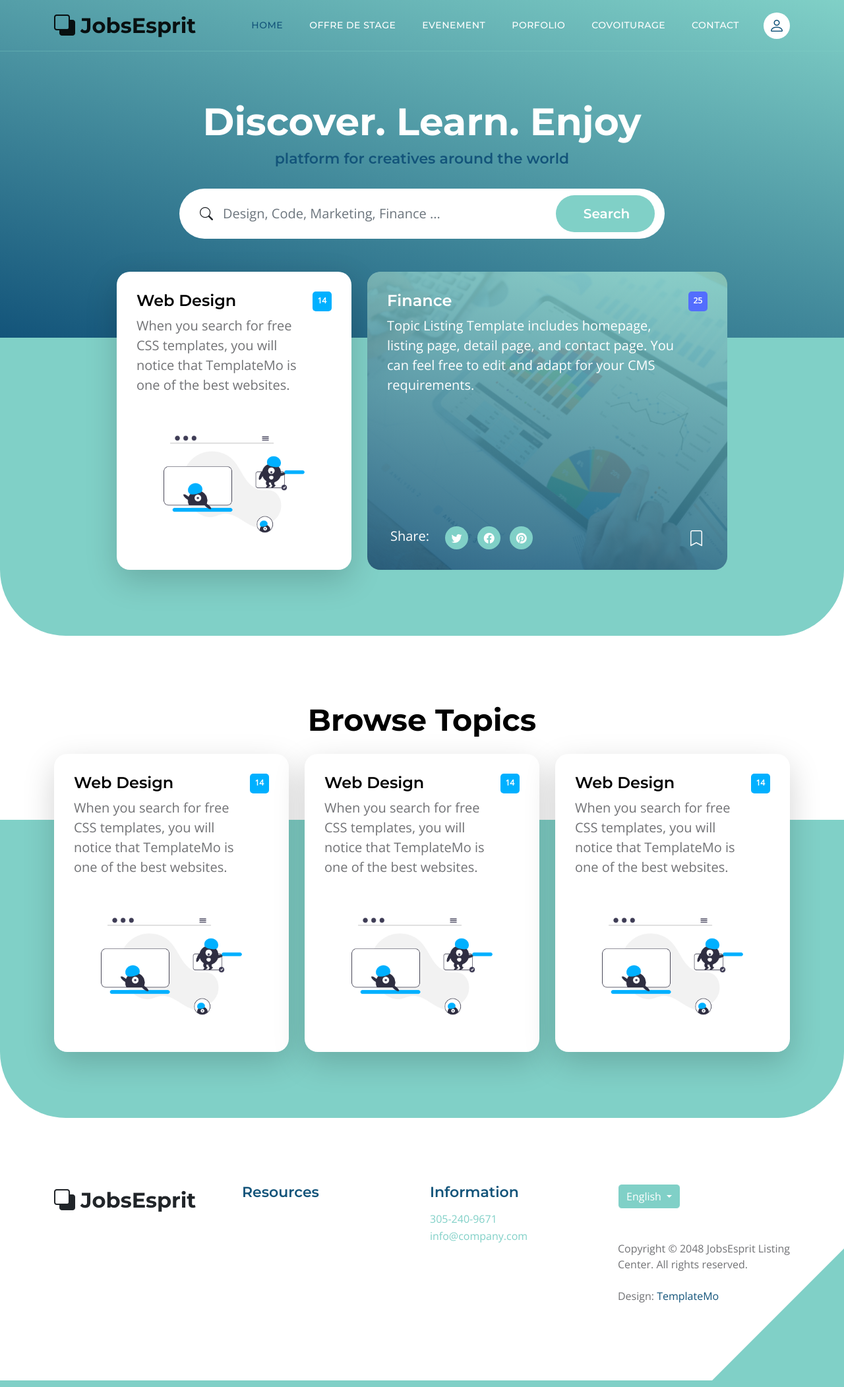
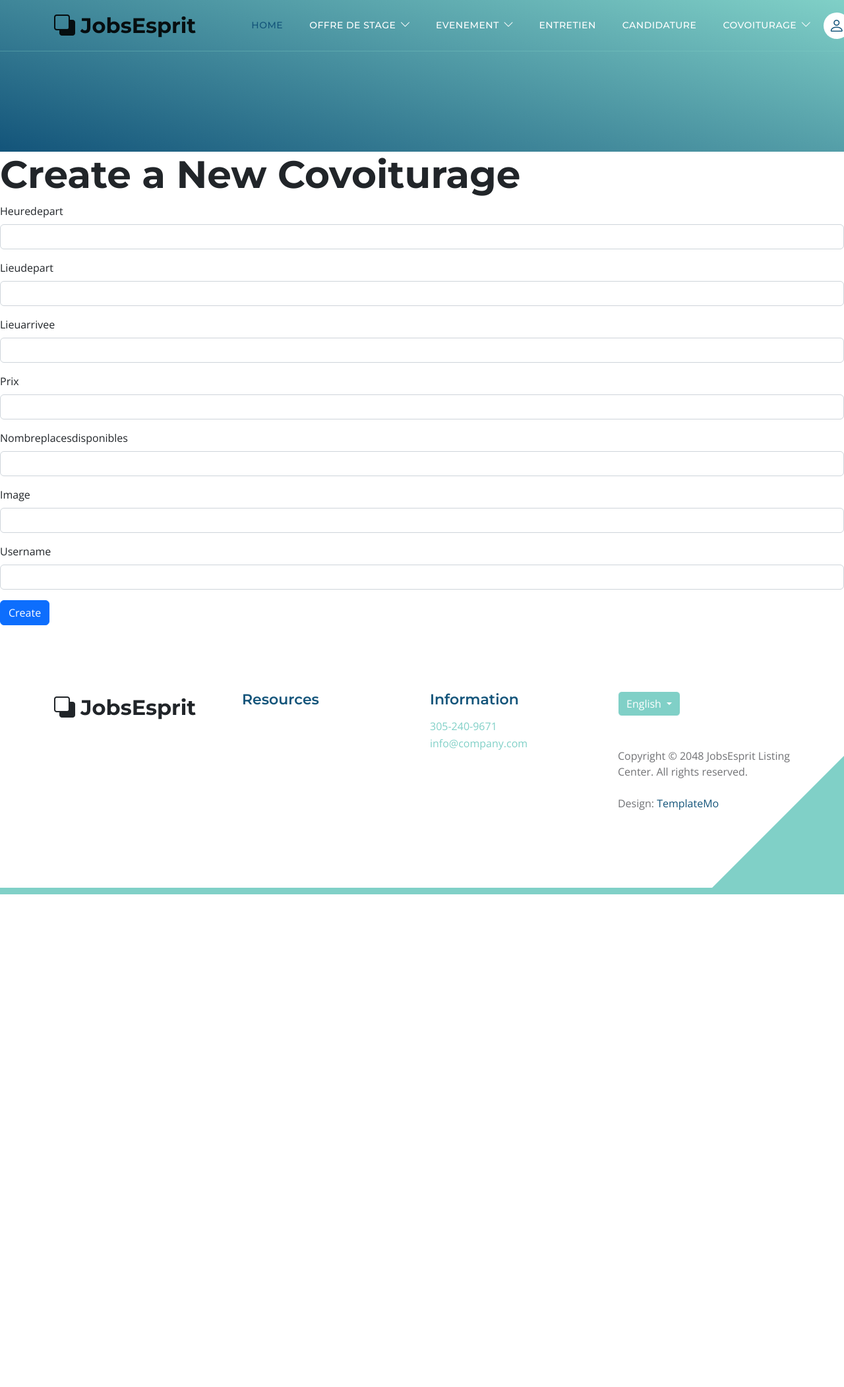
Before and after one commit to fardi1312/PI-dev-JobsEsprit, a Symfony app: template templates/covoiturage/newCovoiturage.html.twig in a window 1280 px wide. Shown: the whole page at 66% size. After the commit the page ends 1356 px from the top, so only its background shows below. Run offline with Twig, Linux system fonts and the light colour scheme; the template is opened without the code that fills it, so the values that code supplies are empty; form fields are guessed from the names that the template uses; some libraries are stand-ins or nearby versions.

Commit message:
commit 10

```diff
--- a/config/services.yaml
+++ b/config/services.yaml
@@ -10,7 +10,8 @@ services:
     _defaults:
         autowire: true      # Automatically injects dependencies in your services.
         autoconfigure: true # Automatically registers your services as commands, event subscribers, etc.
-
+    App\Form\DataTransformer\FileToStringTransformer:
+        arguments: []
     # makes classes in src/ available to be used as services
     # this creates a service per class whose id is the fully-qualified class name
     App\:
--- a/src/Repository/CovoiturageRepository.php
+++ b/src/Repository/CovoiturageRepository.php
@@ -16,6 +16,11 @@ use Doctrine\Persistence\ManagerRegistry;
  */
 class CovoiturageRepository extends ServiceEntityRepository
 {
+
+
+    private $covoiturageRepository;
+
+
     public function __construct(ManagerRegistry $registry)
     {
         parent::__construct($registry, Covoiturage::class);
--- a/templates/base.html.twig
+++ b/templates/base.html.twig
@@ -3,23 +3,23 @@
 <head>
     <meta charset="utf-8">
     <meta name="viewport" content="width=device-width, initial-scale=1">
-
     <meta name="description" content="">
     <meta name="author" content="">
-
-    <title>Topic Listing Bootstrap 5 Template</title>
+    <title>Topic Listing Contact Page</title>
 
     <!-- CSS FILES -->
-
     <link rel="preconnect" href="https://fonts.googleapis.com">
     <link rel="preconnect" href="https://fonts.gstatic.com" crossorigin>
     <link href="https://fonts.googleapis.com/css2?family=Montserrat:wght@500;600;700&family=Open+Sans&display=swap" rel="stylesheet">
     <link href="{{ asset('css/bootstrap.min.css') }}" rel="stylesheet">
     <link href="{{ asset('css/bootstrap-icons.css') }}" rel="stylesheet">
     <link href="{{ asset('css/templatemo-topic-listing.css') }}" rel="stylesheet">
+<!--
+TemplateMo 590 topic listing
 
-    <!-- TemplateMo 590 topic listing -->
-    <!-- https://templatemo.com/tm-590-topic-listing -->
+https://templatemo.com/tm-590-topic-listing
+
+-->
 </head>
    <body id="top">
 <main>
@@ -37,145 +37,86 @@
         <button class="navbar-toggler" type="button" data-bs-toggle="collapse" data-bs-target="#navbarNav" aria-controls="navbarNav" aria-expanded="false" aria-label="Toggle navigation">
             <span class="navbar-toggler-icon"></span>
         </button>
+
         <div class="collapse navbar-collapse" id="navbarNav">
             <ul class="navbar-nav ms-lg-5 me-lg-auto">
                 <li class="nav-item">
                     <a class="nav-link click-scroll" href="#section_1">Home</a>
                 </li>
 
+
+             <li class="nav-item dropdown">
+            <a class="nav-link dropdown-toggle" href="#" id="navbarLightDropdownMenuLink" role="button" data-bs-toggle="dropdown" aria-expanded="false">Offre de Stage</a>
+</a>
+
+    <ul class="dropdown-menu dropdown-menu-light" aria-labelledby="navbarLightDropdownMenuLink">
+        <li><a class="dropdown-item" href="{{ path('app_covoiturage_new') }}">Ajouter Offre de Stage</a></li>
+       <li><a class="dropdown-item"href="{{ path('app_covoiturage_new') }}">Voir mon Offre de Stage</a></li>
+    </ul>
+</li>
+      <li class="nav-item dropdown">
+            <a class="nav-link dropdown-toggle" href="#" id="navbarLightDropdownMenuLink" role="button" data-bs-toggle="dropdown" aria-expanded="false">Evenement</a>
+</a>
+
+    <ul class="dropdown-menu dropdown-menu-light" aria-labelledby="navbarLightDropdownMenuLink">
+        <li><a class="dropdown-item">Ajouter Offre de Evenement</a></li>
+        <li><a class="dropdown-item">Voir mon Offre de Evenement</a></li>
+    </ul>
+</li>
+
+
 <li class="nav-item">
-                    <a class="nav-link click-scroll" href="#section_2">Offre de Stage</a>
+                    <a class="nav-link click-scroll" href="#section_4">Entretien</a>
                 </li>
 
                 <li class="nav-item">
-                    <a class="nav-link click-scroll" href="#section_3">Evenement</a>
+                    <a class="nav-link click-scroll" href="#section_5">Candidature</a>
                 </li>
 
-                <li class="nav-item">
-                    <a class="nav-link click-scroll" href="#section_4">Porfolio</a>
 </li>
+                <li class="nav-item dropdown">
+            <a class="nav-link dropdown-toggle" href="#" id="navbarLightDropdownMenuLink" role="button" data-bs-toggle="dropdown" aria-expanded="false">covoiturage</a>
+</a>
 
-                <li class="nav-item">
-                    <a class="nav-link click-scroll" href="#section_5">covoiturage</a>
-                </li>
- <li class="nav-item">
-                    <a class="nav-link click-scroll" href="#section_6">Contact</a>
-                </li>
+    <ul class="dropdown-menu dropdown-menu-light" aria-labelledby="navbarLightDropdownMenuLink">
+
+        <li><a class="dropdown-item" href="{{ path('app_covoiturage_index') }}">Liste de Covoiturage</a></li>
+       <li><a class="dropdown-item"href="{{ path('app_covoiturage_new') }}">Mes Covoiturages</a></li>
+      <li><a class="dropdown-item" href="{{ path('app_covoiturage_new') }}">Réservations</a></li>
+
+
 
     </ul>
+</li>
+            </ul>
+
             <div class="d-none d-lg-block">
                 <a href="#top" class="navbar-icon bi-person smoothscroll"></a>
             </div>
         </div>
     </div>
 </nav>
-<section class="hero-section d-flex justify-content-center align-items-center" id="section_1">
-    <div class="container">
-        <div class="row">
+<header class="site-header d-flex flex-column justify-content-center align-items-center">
 
-            <div class="col-lg-8 col-12 mx-auto">
-                <h1 class="text-white text-center">Discover. Learn. Enjoy</h1>
+</header>
 
-                <h6 class="text-center">platform for creatives around the world</h6>
 
-                <form method="get" class="custom-form mt-4 pt-2 mb-lg-0 mb-5" role="search">
-                    <div class="input-group input-group-lg">
-                        <span class="input-group-text bi-search" id="basic-addon1"></span>
-                        <input name="keyword" type="search" class="form-control" id="keyword" placeholder="Design, Code, Marketing, Finance ..." aria-label="Search">
-                        <button type="submit" class="form-control">Search</button>
-                    </div>
-                </form>
-            </div>
+ {% block body %}{% endblock %}
 
-        </div>
-    </div>
-</section>
-<section class="featured-section">
-    <div class="container">
-        <div class="row justify-content-center">
 
-            <div class="col-lg-4 col-12 mb-4 mb-lg-0">
-                <div class="custom-block bg-white shadow-lg">
-                        <div class="d-flex">
-                            <div>
-                                <h5 class="mb-2">Web Design</h5>
-                                <p class="mb-0">When you search for free CSS templates, you will notice that TemplateMo is one of the best websites.</p>
-                            </div>
-                            <span class="badge bg-design rounded-pill ms-auto">14</span>
-                        </div>
-                        <img src="{{ asset('images/topics/undraw_Remote_design_team_re_urdx.png') }}" class="custom-block-image img-fluid" alt="">
-                    </a>
-                </div>
-            </div>
 
-            <div class="col-lg-6 col-12">
-                <div class="custom-block custom-block-overlay">
-                    <div class="d-flex flex-column h-100">
-                        <img src="{{ asset('images/businesswoman-using-tablet-analysis.jpg') }}" class="custom-block-image img-fluid" alt="">
-                        <div class="custom-block-overlay-text d-flex">
-                            <div>
-                                <h5 class="text-white mb-2">Finance</h5>
-                                <p class="text-white">Topic Listing Template includes homepage, listing page, detail page, and contact page. You can feel free to edit and adapt for your CMS requirements.</p>
-                            </div>
-                            <span class="badge bg-finance rounded-pill ms-auto">25</span>
-                        </div>
-                        <div class="social-share d-flex">
-                            <p class="text-white me-4">Share:</p>
-                            <ul class="social-icon">
-                                <li class="social-icon-item">
-                                    <a href="#" class="social-icon-link bi-twitter"></a>
-                                </li>
-                                <li class="social-icon-item">
-                                    <a href="#" class="social-icon-link bi-facebook"></a>
-                                </li>
-                                <li class="social-icon-item">
-                                    <a href="#" class="social-icon-link bi-pinterest"></a>
-                                </li>
-                            </ul>
-                            <a href="#" class="custom-icon bi-bookmark ms-auto"></a>
-                        </div>
-                        <div class="section-overlay"></div>
-                    </div>
-                </div>
-            </div>
 
-        </div>
-    </div>
-</section>
-<section class="explore-section section-padding" id="section_2">
-    <div class="container">
-        <div class="row">
-            <div class="col-12 text-center">
-                <h2 class="mb-4">Browse Topics</h2>
-            </div>
-        </div>
-    </div>
 
-</section>
-<section class="featured-section">
-    <div class="container">
-        <div class="row justify-content-center">
 
-            {% for _ in 1..3 %}
-            <div class="col-lg-4 col-12 mb-4 mb-lg-0">
-                <div class="custom-block bg-white shadow-lg">
-                    <div class="d-flex">
-                        <div>
-                            <h5 class="mb-2">Web Design</h5>
-                            <p class="mb-0">When you search for free CSS templates, you will notice that TemplateMo is one of the best websites.</p>
-                        </div>
-                        <span class="badge bg-design rounded-pill ms-auto">14</span>
-                    </div>
-                    <img src="{{ asset('images/topics/undraw_Remote_design_team_re_urdx.png') }}" class="custom-block-image img-fluid" alt="">
-                </div>
-            </div>
-            {% endfor %}
 
-        </div>
-    </div>
-</section>
+
+
+
+
+
+
+
 </main>
-
 <footer class="site-footer section-padding">
     <div class="container">
         <div class="row">
@@ -255,6 +196,23 @@
 
 
 
+<script src="{{ asset('https://cdnjs.cloudflare.com/ajax/libs/moment.js/2.29.1/moment.min.js') }}"></script>
+<script src="{{ asset('https://cdn.jsdelivr.net/npm/daterangepicker/daterangepicker.min.js') }}"></script>
+<link rel="stylesheet" type="text/css" href="{{ asset('https://cdn.jsdelivr.net/npm/daterangepicker/daterangepicker.css') }}" />
+<script>
+    document.addEventListener('DOMContentLoaded', function () {
+        $('.datetime-picker').daterangepicker({
+            singleDatePicker: true,
+            timePicker: true,
+            timePicker24Hour: true,
+            locale: {
+                format: 'YYYY-MM-DD HH:mm'
+            }
+        });
+    });
+</script>
+
+
 
 </body>
 </html>
--- a/templates/covoiturage/show.html.twig
+++ b/templates/covoiturage/show.html.twig
@@ -1,3 +1,5 @@
+
+{% extends 'base.html.twig' %}
 
 {% block title %}Covoiturage{% endblock %}
 
```
Also changed, not shown: src/Entity/Covoiturage.php (+15 -0 lines), src/Form/FileToStringTransformer.php (added, +33 -0 lines), templates/covoiturage/_form.html.twig (+14 -5 lines), templates/covoiturage/edit.html.twig (+8 -7 lines), templates/covoiturage/new.html.twig (+10 -3 lines). Lines whose indentation alone changed are shown as unchanged.
